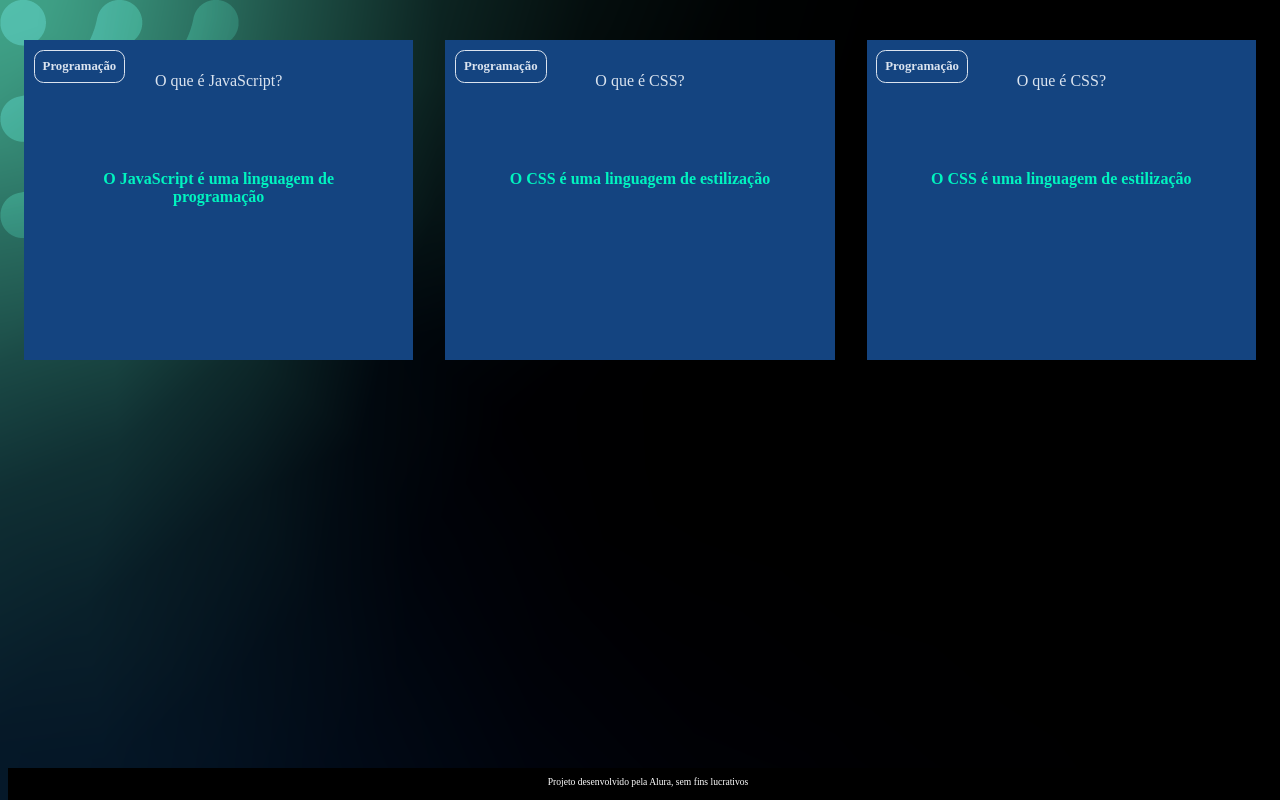
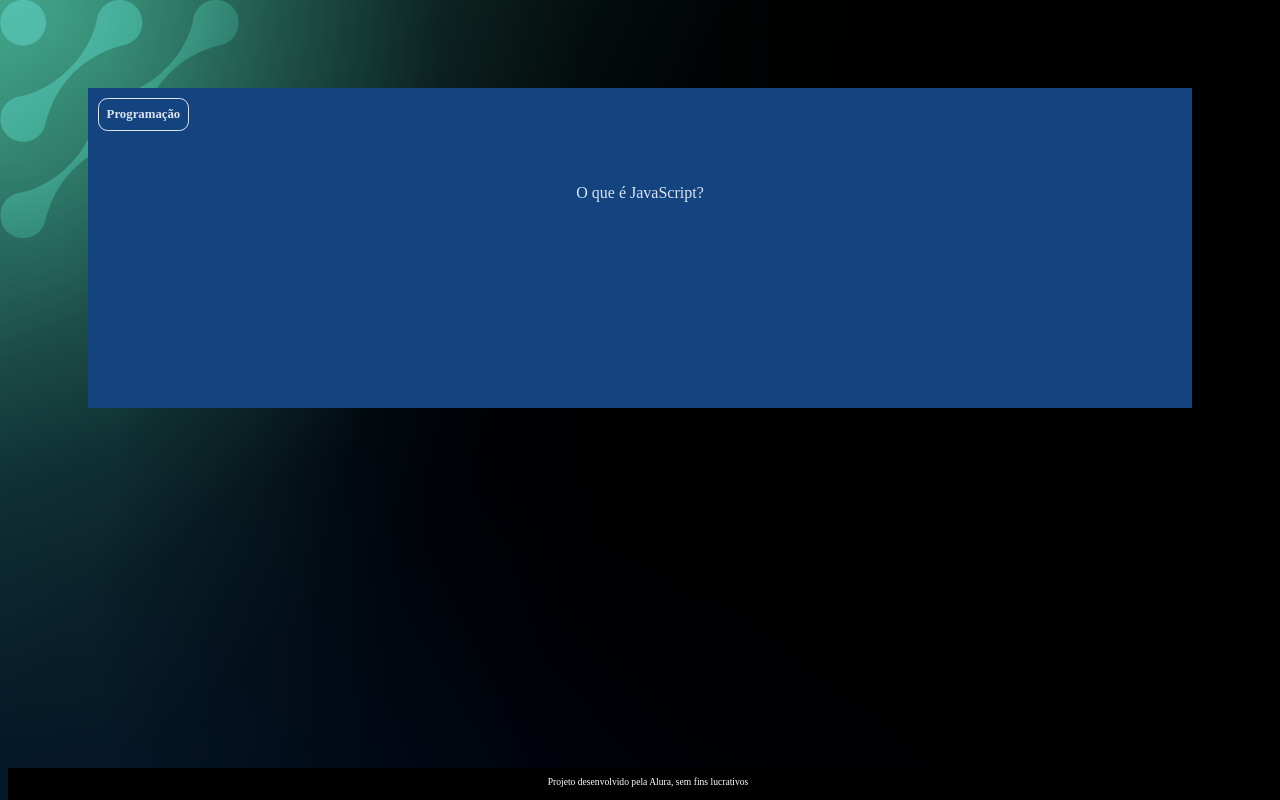
Before and after one commit to Nandinhaa27/nandinhaa-site-3-trimestre-munhana, a plain HTML site: page index.html in a window 1280 px wide. Drawn offline with Linux system fonts and the light colour scheme.

Commit message:
Add files via upload

```diff
--- /dev/null
+++ b/app.js
@@ -0,0 +1,3 @@
+function criaCartao(categoria, pergunta, resposta) {
+    console.log(categoria, pergunta, resposta)
+}
--- a/assets/style.css
+++ b/assets/style.css
@@ -11,6 +11,10 @@ body {
 
 #container {
     display: flex;
+    flex-wrap: wrap;
+    justify-content: space-between;
+    padding: 4rem;
+    gap: 3rem;
 }
 
 .cartao {
@@ -25,6 +29,8 @@ body {
     text-align: center;
     /* background-color: aquamarine; */
     height: 100%;
+    transform-style: preserve-3d;
+    transition: transform 300ms ease-in-out;
 }
 
 .cartao__conteudo h3 {
@@ -36,11 +42,13 @@ body {
     margin: 0.6rem;
     border-radius: 0.6rem;
     font-size: 1vw;
+    backface-visibility: hidden;
 }
 
 .cartao__conteudo p {
     margin-top: 1rem;
     padding: 2rem;
+    margin-top: 4rem;
 }
 
 .cartao__conteudo__pergunta p {
@@ -52,6 +60,33 @@ body {
     color: var(--card-back-color);
     font-weight: 700;
 }
+
+.cartao:hover .cartao__conteudo {
+    transform: rotateY(180deg);
+}
+
+.cartao__conteudo__pergunta,
+.cartao__conteudo__resposta {
+    backface-visibility: hidden;
+    position: absolute;
+    height: 100%;
+    width: 100%;
+}
+
+.cartao__conteudo__resposta {
+    transform: rotateY(180deg);
+}
+
+
+
+
+
+
+
+
+
+
+
 
 footer {
     background-color: black;
--- a/index.html
+++ b/index.html
@@ -4,7 +4,7 @@
     <meta charset="UTF-8">
     <meta name="viewport" content="width=device-width, initial-scale=1.0">
     <link rel="stylesheet" href="assets/style.css">
-    <title>Nandinhaa Flashcard</title>
+    <title>Flashcard</title>
 </head>
 <body>
     <main>
@@ -20,32 +20,12 @@
                     </div>
                 </div>
             </article>
-            <article class="cartao">
-                <div class="cartao__conteudo">
-                    <h3>Programação</h3>
-                    <div class="cartao__conteudo__pergunta">
-                        <p>O que é CSS?</p>
-                    </div>
-                    <div class="cartao__conteudo__resposta">
-                    <p>O CSS é uma linguagem de estilização</p>
-                    </div>
-                </div>
-            </article>
-            <article class="cartao">
-                <div class="cartao__conteudo">
-                    <h3>Programação</h3>
-                    <div class="cartao__conteudo__pergunta">
-                        <p>O que é CSS?</p>
-                    </div>
-                    <div class="cartao__conteudo__resposta">
-                    <p>O CSS é uma linguagem de estilização</p>
-                    </div>
-                </div>
-            </article>
         </section>
     </main>
     <footer>
         <p>Projeto desenvolvido pela Alura, sem fins lucrativos</p>
     </footer>
+    <script src="app.js"></script>
+    <script src="perguntas.js"></script>
 </body>
 </html>
--- /dev/null
+++ b/perguntas.js
@@ -0,0 +1,17 @@
+criaCartao(
+    'Programação',
+    'O que é Python?',
+    'O Python é uma linguagem de programação'
+)
+
+criaCartao(
+    'Geografia',
+    'Qual a capital da França?',
+    'A capital da França é Paris'
+)
+
+criaCartao(
+    'Programação',
+    'O que é uma função?',
+    'Uma função é um bloco de código que executa alguma tarefa'
+)
```
